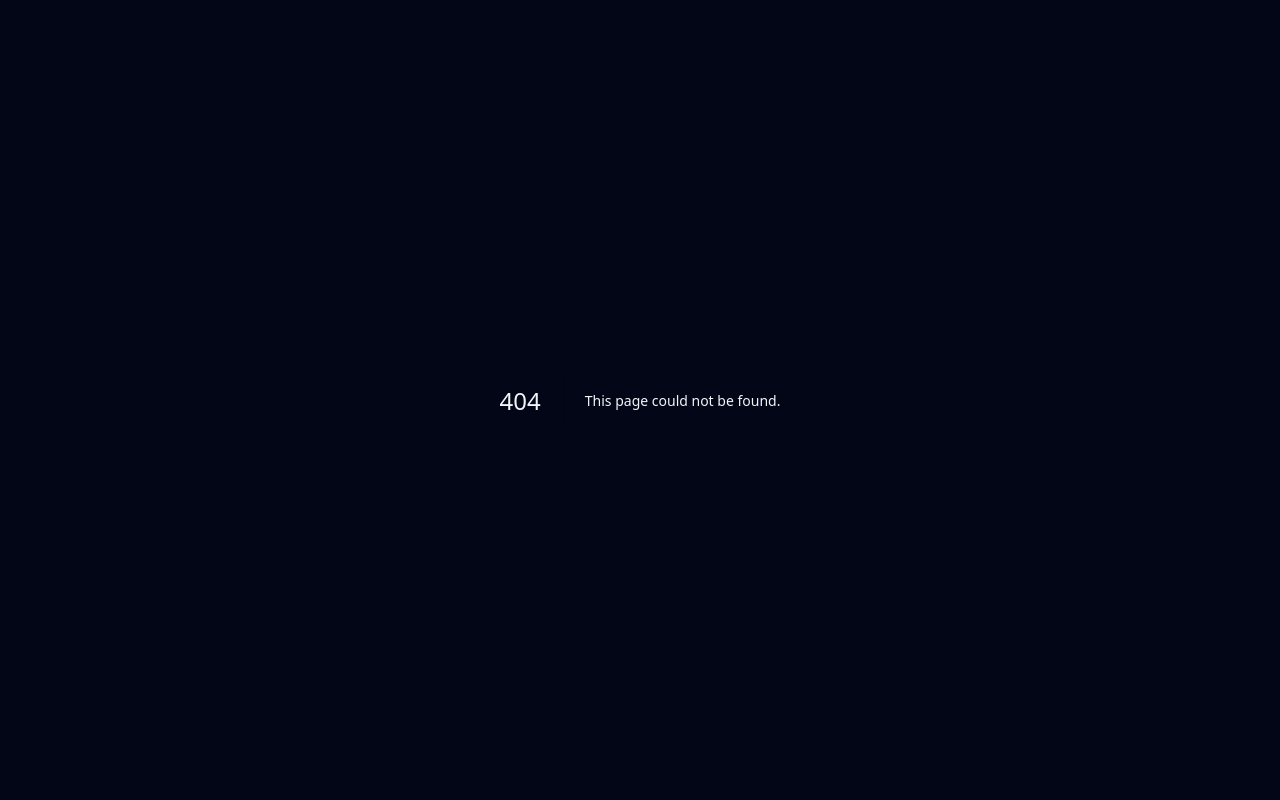
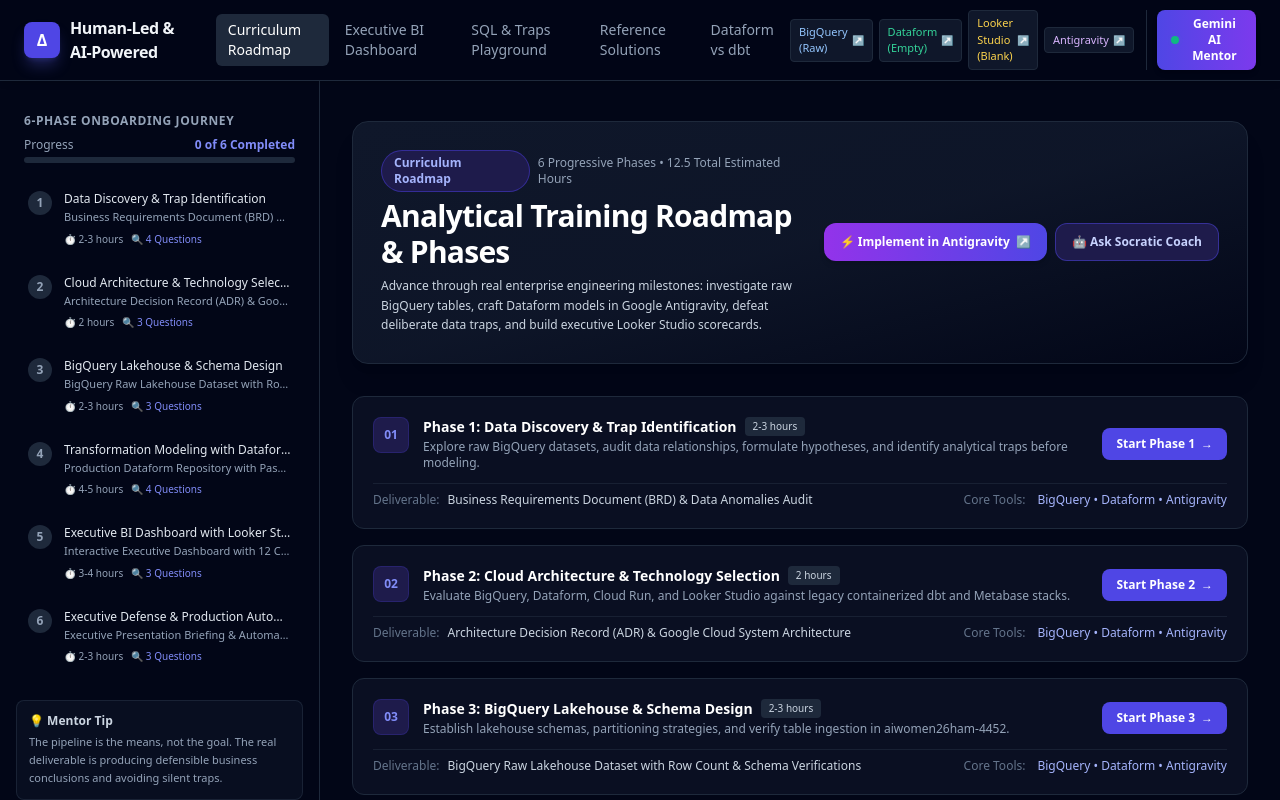
Before and after one commit to liudmilaz/ai-analyst-cloud-onboarding, a Next.js app in the folder app/: page /curriculum in a window 1280 px wide. Before the commit this address had no page. Shown: the top 800 px of the page. Built offline with nearby package versions, Linux system fonts and the light colour scheme.

Commit message:
feat(ui): refine LINIA hero, Antigravity action buttons, dedicated Curriculum Roadmap tab, and streamlined header

```diff
--- /dev/null
+++ b/app/src/app/curriculum/page.tsx
@@ -0,0 +1,128 @@
+"use client";
+
+import React, { useState } from "react";
+import Link from "next/link";
+import { Navbar } from "../../components/Navbar";
+import { PhaseSidebar } from "../../components/PhaseSidebar";
+import { MentorChatModal } from "../../components/MentorChatModal";
+import { CURRICULUM_PHASES } from "../../data/curriculum";
+import { LearningTrack } from "../../lib/types";
+
+export default function CurriculumPage() {
+  const [currentTrack, setCurrentTrack] = useState<LearningTrack>("dataform");
+  const [isChatOpen, setIsChatOpen] = useState(false);
+  const [completedPhases] = useState<number[]>([]);
+
+  return (
+    <div className="min-h-screen bg-slate-950 text-slate-100 flex flex-col font-sans">
+      <Navbar
+        currentTrack={currentTrack}
+        onTrackChange={setCurrentTrack}
+        onOpenChat={() => setIsChatOpen(true)}
+      />
+
+      <div className="flex flex-1">
+        <PhaseSidebar completedPhases={completedPhases} />
+
+        <main className="flex-1 p-8 pt-10 max-w-5xl mx-auto space-y-8">
+          {/* Header Banner */}
+          <div className="rounded-2xl border border-slate-800 bg-gradient-to-br from-slate-900 via-slate-900/90 to-slate-950 p-7 shadow-xl space-y-4">
+            <div className="flex flex-col sm:flex-row sm:items-center justify-between gap-4">
+              <div className="space-y-1.5">
+                <div className="flex items-center gap-2">
+                  <span className="rounded-full bg-indigo-950 border border-indigo-700/60 px-3 py-1 text-xs font-semibold text-indigo-300">
+                    Curriculum Roadmap
+                  </span>
+                  <span className="text-xs text-slate-400">
+                    6 Progressive Phases • 12.5 Total Estimated Hours
+                  </span>
+                </div>
+                <h1 className="text-2xl sm:text-3xl font-extrabold text-white tracking-tight">
+                  Analytical Training Roadmap & Phases
+                </h1>
+                <p className="text-xs text-slate-300 max-w-2xl leading-relaxed">
+                  Advance through real enterprise engineering milestones: investigate raw BigQuery tables, craft Dataform models in Google Antigravity, defeat deliberate data traps, and build executive Looker Studio scorecards.
+                </p>
+              </div>
+
+              <div className="flex flex-col sm:flex-row gap-2 flex-shrink-0">
+                <a
+                  href="https://antigravity.google"
+                  target="_blank"
+                  rel="noopener noreferrer"
+                  className="rounded-xl bg-gradient-to-r from-purple-600 to-indigo-600 px-4 py-2.5 text-center text-xs font-bold text-white shadow-md hover:from-purple-500 hover:to-indigo-500 transition flex items-center justify-center gap-1.5"
+                >
+                  <span>⚡ Implement in Antigravity</span>
+                  <span className="text-xs">↗</span>
+                </a>
+                <button
+                  onClick={() => setIsChatOpen(true)}
+                  className="rounded-xl bg-indigo-950 border border-indigo-600/50 px-4 py-2.5 text-center text-xs font-semibold text-indigo-200 hover:bg-indigo-900 transition flex items-center justify-center gap-1.5"
+                >
+                  <span>🤖 Ask Socratic Coach</span>
+                </button>
+              </div>
+            </div>
+          </div>
+
+          {/* Phase Cards */}
+          <div className="space-y-4">
+            <div className="grid grid-cols-1 gap-4">
+              {CURRICULUM_PHASES.map((p) => (
+                <div
+                  key={p.id}
+                  className="rounded-xl border border-slate-800 bg-slate-900/60 p-5 hover:border-indigo-600/60 transition space-y-3"
+                >
+                  <div className="flex flex-col sm:flex-row sm:items-center justify-between gap-3">
+                    <div className="flex items-start gap-3.5">
+                      <div className="flex h-9 w-9 flex-shrink-0 items-center justify-center rounded-lg bg-indigo-950 font-bold text-xs text-indigo-400 border border-indigo-800/40">
+                        0{p.id}
+                      </div>
+                      <div>
+                        <div className="flex items-center gap-2">
+                          <h3 className="text-sm font-bold text-white">
+                            {p.title}
+                          </h3>
+                          <span className="rounded bg-slate-800 px-2 py-0.5 text-[10px] text-slate-300 font-medium">
+                            {p.estimatedHours}
+                          </span>
+                        </div>
+                        <p className="text-xs text-slate-400 mt-0.5">{p.subtitle}</p>
+                      </div>
+                    </div>
+
+                    <Link
+                      href={`/phases/${p.id}`}
+                      className="rounded-lg bg-indigo-600 hover:bg-indigo-500 px-3.5 py-2 text-xs font-semibold text-white transition self-start sm:self-center flex items-center gap-1.5 flex-shrink-0"
+                    >
+                      <span>Start Phase {p.id}</span>
+                      <span>→</span>
+                    </Link>
+                  </div>
+
+                  <div className="pt-2 border-t border-slate-800/70 flex flex-wrap items-center justify-between text-xs text-slate-400 gap-2">
+                    <div className="flex items-center gap-2">
+                      <span className="text-slate-500 font-medium">Deliverable:</span>
+                      <span className="text-slate-300">{p.deliverable}</span>
+                    </div>
+                    <div className="flex items-center gap-3">
+                      <span className="text-slate-500">Core Tools:</span>
+                      <span className="text-indigo-300">BigQuery • Dataform • Antigravity</span>
+                    </div>
+                  </div>
+                </div>
+              ))}
+            </div>
+          </div>
+        </main>
+      </div>
+
+      <MentorChatModal
+        isOpen={isChatOpen}
+        onClose={() => setIsChatOpen(false)}
+        currentTrack={currentTrack}
+        activePhaseTitle="Curriculum Roadmap"
+      />
+    </div>
+  );
+}
--- a/app/src/app/page.tsx
+++ b/app/src/app/page.tsx
@@ -34,12 +34,6 @@
                     <span className="h-1.5 w-1.5 rounded-full bg-emerald-400 animate-pulse"></span>
                     🧑‍💻 Human-Led & ⚡ AI-Powered Training
                   </span>
-                  <span className="rounded-full border border-slate-700 bg-slate-800/80 px-2.5 py-1 text-xs text-slate-300">
-                    For Data Specialists & Analytics Engineers
-                  </span>
-                  <span className="rounded-full border border-slate-700 bg-slate-800/80 px-2.5 py-1 text-xs text-slate-400">
-                    GCP: aiwomen26ham-4452
-                  </span>
                 </div>
 
                 <h1 className="text-3xl lg:text-4xl font-extrabold text-white tracking-tight leading-tight">
@@ -47,7 +41,7 @@
                 </h1>
 
                 <p className="text-sm text-slate-300 leading-relaxed">
-                  Welcome to an interactive onboarding program built around a modern principle: <strong>human data specialists lead the analysis, critical thinking, and architectural decisions</strong>, while <strong>AI serves as a high-velocity accelerator and Socratic coach</strong>.
+                  Welcome to LINIA - an interactive onboarding program built around a modern principle: human data specialists lead the analysis, critical thinking, and architectural decisions, while AI serves as a high-velocity accelerator and Socratic coach.
                 </p>
 
                 <p className="text-xs text-slate-400 leading-relaxed">
@@ -55,26 +49,24 @@
                 </p>
               </div>
 
-              <div className="flex flex-col sm:flex-row lg:flex-col gap-2.5 flex-shrink-0">
-                <Link
-                  href="/phases/1"
-                  className="rounded-xl bg-indigo-600 px-5 py-3 text-center text-xs font-bold text-white shadow-lg hover:bg-indigo-500 transition flex items-center justify-center gap-2 ring-2 ring-indigo-500/30"
+              <div className="flex flex-col sm:flex-row lg:flex-col gap-2.5 flex-shrink-0 min-w-[210px]">
+                <a
+                  href="https://antigravity.google"
+                  target="_blank"
+                  rel="noopener noreferrer"
+                  className="rounded-xl bg-gradient-to-r from-purple-600 to-indigo-600 px-5 py-3 text-center text-xs font-bold text-white shadow-lg hover:from-purple-500 hover:to-indigo-500 transition flex items-center justify-center gap-2 ring-2 ring-purple-500/30"
+                  title="Open Google Antigravity to implement the project"
                 >
-                  <span>🚀 Start Phase 1: Data Discovery</span>
-                </Link>
+                  <span>⚡ Implement with Antigravity</span>
+                  <span className="text-xs">↗</span>
+                </a>
                 <button
                   onClick={() => setIsChatOpen(true)}
-                  className="rounded-xl bg-indigo-950/80 border border-indigo-600/50 px-5 py-3 text-center text-xs font-semibold text-indigo-200 hover:bg-indigo-900/60 hover:text-white transition flex items-center justify-center gap-2"
+                  className="rounded-xl bg-indigo-950/90 border border-indigo-500/50 px-5 py-3 text-center text-xs font-semibold text-indigo-200 hover:bg-indigo-900 hover:text-white transition flex items-center justify-center gap-2 shadow-sm"
                   title="Open Gemini AI Socratic Coach in right corner"
                 >
                   <span>🤖 Ask Socratic AI Coach</span>
                 </button>
-                <Link
-                  href="/dashboard"
-                  className="rounded-xl bg-slate-800 border border-slate-700 px-5 py-3 text-center text-xs font-semibold text-slate-200 hover:bg-slate-750 transition flex items-center justify-center gap-2"
-                >
-                  <span>📊 View Executive Dashboard</span>
-                </Link>
               </div>
             </div>
 
@@ -329,37 +321,24 @@
             </div>
           </div>
 
-          {/* Phase Roadmap Overview */}
-          <div className="space-y-4">
-            <h2 className="text-lg font-bold text-white">Curriculum Roadmap</h2>
-            <div className="grid grid-cols-1 gap-3">
-              {CURRICULUM_PHASES.map((p) => (
-                <Link
-                  key={p.id}
-                  href={`/phases/${p.id}`}
-                  className="group flex flex-col sm:flex-row sm:items-center justify-between gap-4 rounded-xl border border-slate-800 bg-slate-900/50 p-4 hover:border-indigo-600/60 transition"
-                >
-                  <div className="flex items-start gap-4">
-                    <div className="flex h-8 w-8 flex-shrink-0 items-center justify-center rounded-lg bg-indigo-950 font-bold text-xs text-indigo-400 border border-indigo-800/40">
-                      {p.id}
-                    </div>
-                    <div>
-                      <h3 className="text-sm font-semibold text-slate-200 group-hover:text-indigo-300 transition">
-                        {p.title}
-                      </h3>
-                      <p className="text-xs text-slate-400 mt-0.5">{p.subtitle}</p>
-                    </div>
-                  </div>
-
-                  <div className="flex items-center gap-3 text-xs text-slate-400 sm:text-right">
-                    <span>⏱ {p.estimatedHours}</span>
-                    <span className="rounded bg-slate-800 px-2 py-1 text-[11px] text-slate-300 font-medium">
-                      {p.deliverable.split("&")[0]}
-                    </span>
-                  </div>
-                </Link>
-              ))}
+          {/* Next Step: Proceed to Dedicated Curriculum Roadmap */}
+          <div className="rounded-xl border border-slate-800 bg-slate-900/60 p-6 flex flex-col sm:flex-row sm:items-center justify-between gap-4">
+            <div className="space-y-1">
+              <h3 className="text-base font-bold text-white flex items-center gap-2">
+                <span>🗺️</span>
+                <span>Ready to begin the hands-on phases?</span>
+              </h3>
+              <p className="text-xs text-slate-400">
+                Explore the complete 6-phase analytical curriculum, estimated timelines, and core deliverables.
+              </p>
             </div>
+            <Link
+              href="/curriculum"
+              className="rounded-xl bg-indigo-600 hover:bg-indigo-500 px-5 py-2.5 text-xs font-bold text-white transition flex items-center gap-2 self-start sm:self-center flex-shrink-0 shadow-md shadow-indigo-600/30"
+            >
+              <span>Explore Curriculum Roadmap</span>
+              <span>→</span>
+            </Link>
           </div>
         </main>
       </div>
--- a/app/src/components/Navbar.tsx
+++ b/app/src/components/Navbar.tsx
@@ -18,31 +18,25 @@
     <header className="sticky top-0 z-40 w-full border-b border-slate-800 bg-slate-950/95 backdrop-blur shadow-md">
       <div className="flex min-h-[68px] py-2.5 items-center justify-between px-6">
         <div className="flex items-center gap-6">
-          <Link href="/" className="flex items-center gap-3 py-1">
-            <div className="flex h-9 w-9 items-center justify-center rounded-lg bg-indigo-600 font-bold text-white shadow-lg shadow-indigo-500/30 flex-shrink-0">
+          <Link href="/" className="flex items-center gap-2.5 py-1 group" title="Return to LINIA Home">
+            <div className="flex h-9 w-9 items-center justify-center rounded-lg bg-indigo-600 font-bold text-white shadow-lg shadow-indigo-500/30 flex-shrink-0 group-hover:bg-indigo-500 transition">
               Δ
             </div>
-            <div className="flex flex-col justify-center">
-              <div className="flex items-center gap-2">
-                <span className="font-bold text-slate-100 text-sm md:text-base tracking-tight leading-snug">
-                  Data Specialist Onboarding
-                </span>
-                <span className="rounded bg-indigo-900/60 px-1.5 py-0.5 text-[10px] font-semibold text-indigo-300 border border-indigo-700/50">
-                  Human-Led & AI-Powered
-                </span>
-              </div>
-              <p className="text-xs text-slate-400 mt-0.5">NovaScale Analytics • GCP: aiwomen26ham-4452</p>
-            </div>
+            <span className="font-bold text-slate-100 text-sm md:text-base tracking-tight group-hover:text-indigo-300 transition">
+              Human-Led & AI-Powered
+            </span>
           </Link>
 
           <nav className="hidden md:flex items-center gap-1 text-sm font-medium">
             <Link
-              href="/"
+              href="/curriculum"
               className={`px-3 py-1.5 rounded-md transition ${
-                pathname === "/" ? "bg-slate-800 text-white" : "text-slate-400 hover:text-slate-200"
+                pathname === "/curriculum" || pathname.startsWith("/phases")
+                  ? "bg-slate-800 text-white"
+                  : "text-slate-400 hover:text-slate-200"
               }`}
             >
-              Curriculum
+              Curriculum Roadmap
             </Link>
             <Link
               href="/dashboard"
```
